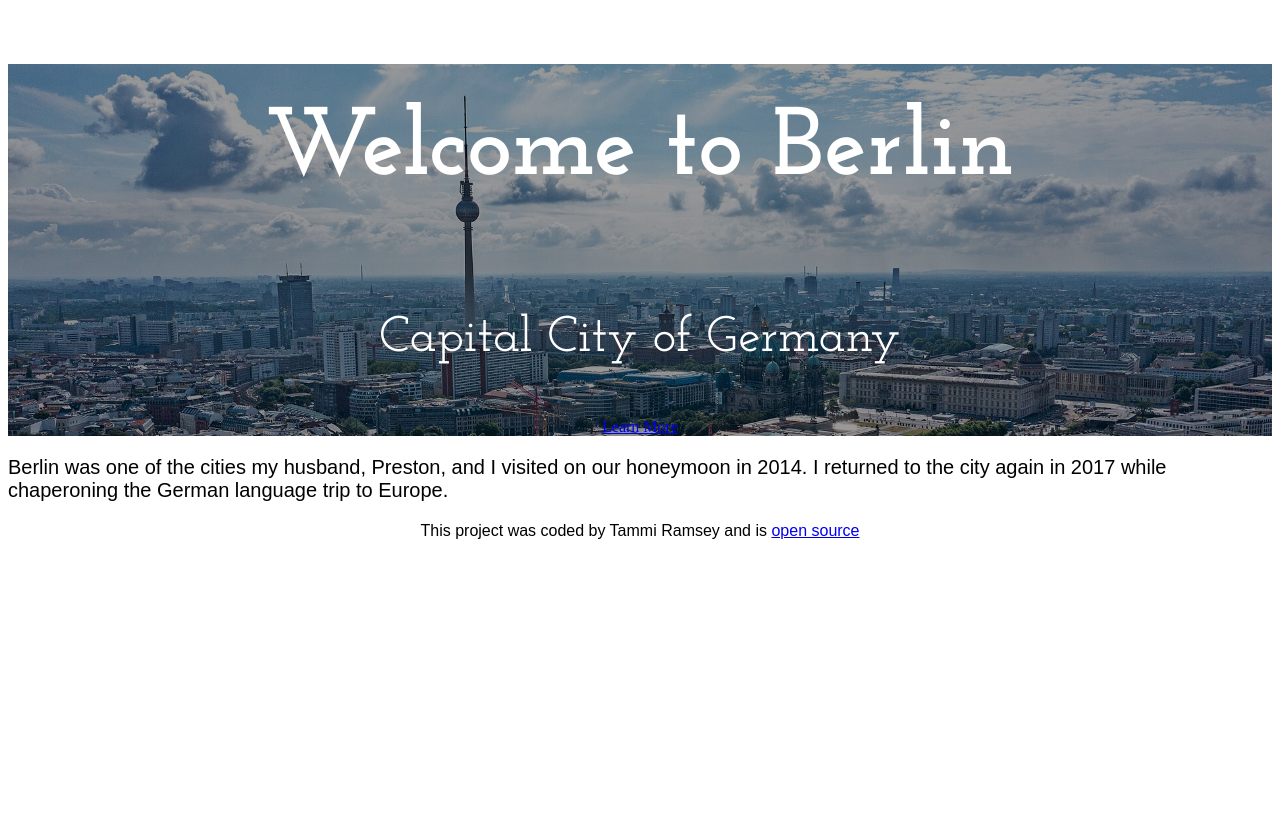
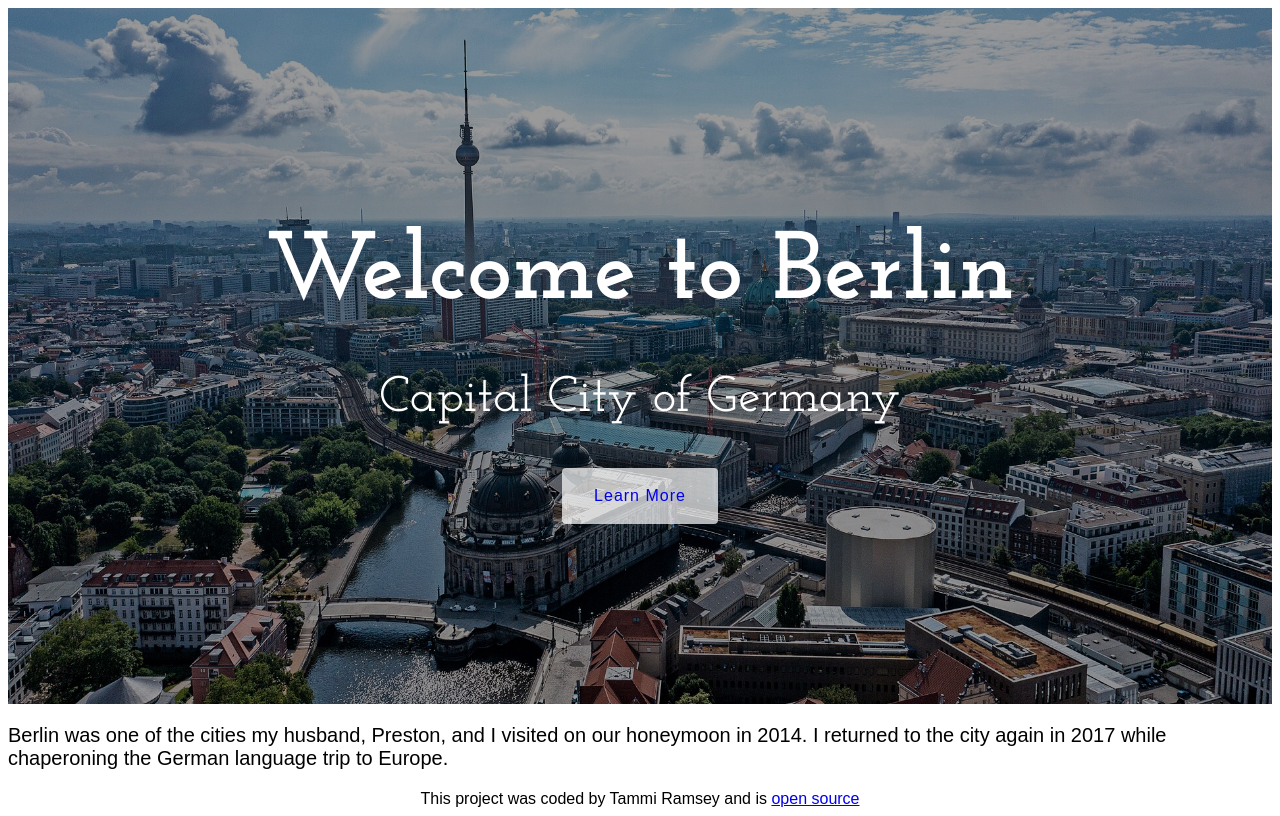
Before and after one commit to tammiramsey/Responsive-Bonus-Project, a plain HTML site: page index.html in a window 1280 px wide. Drawn offline with Linux system fonts and the light colour scheme; a web font is replaced by a local one.

Commit message:
finished styling the learn more btn in the header

```diff
--- a/style.css
+++ b/style.css
@@ -16,6 +16,7 @@ header {
     background-size: cover;
     color: white;
     text-align: center;
+    padding: 180px 0;
 
 }
 
@@ -24,6 +25,7 @@ header h1{
     font-size: 96px;
     font-weight: 650;
     font-family: var(--header-font);
+    margin: 0;
 }
 
 header h2 {
@@ -31,6 +33,21 @@ header h2 {
     font-size: 50px;
     line-height: 1.5;
     font-family: var(--header-font);
+    margin: 0;
+}
+
+header a {
+    background: rgba(255, 255, 255, 0.7);
+    border-radius: 4px;
+    font-family: var(--primary-font);
+    font-size: 16px;
+    font-weight: 500;
+    line-height: 1.5;
+    letter-spacing: 1px;
+    text-decoration: none;
+    padding: 16px 32px;
+    display: inline-block;
+    margin-top: 32px;
 }
 
 
```
Also changed, not shown: index.html (+1 -0 lines).
